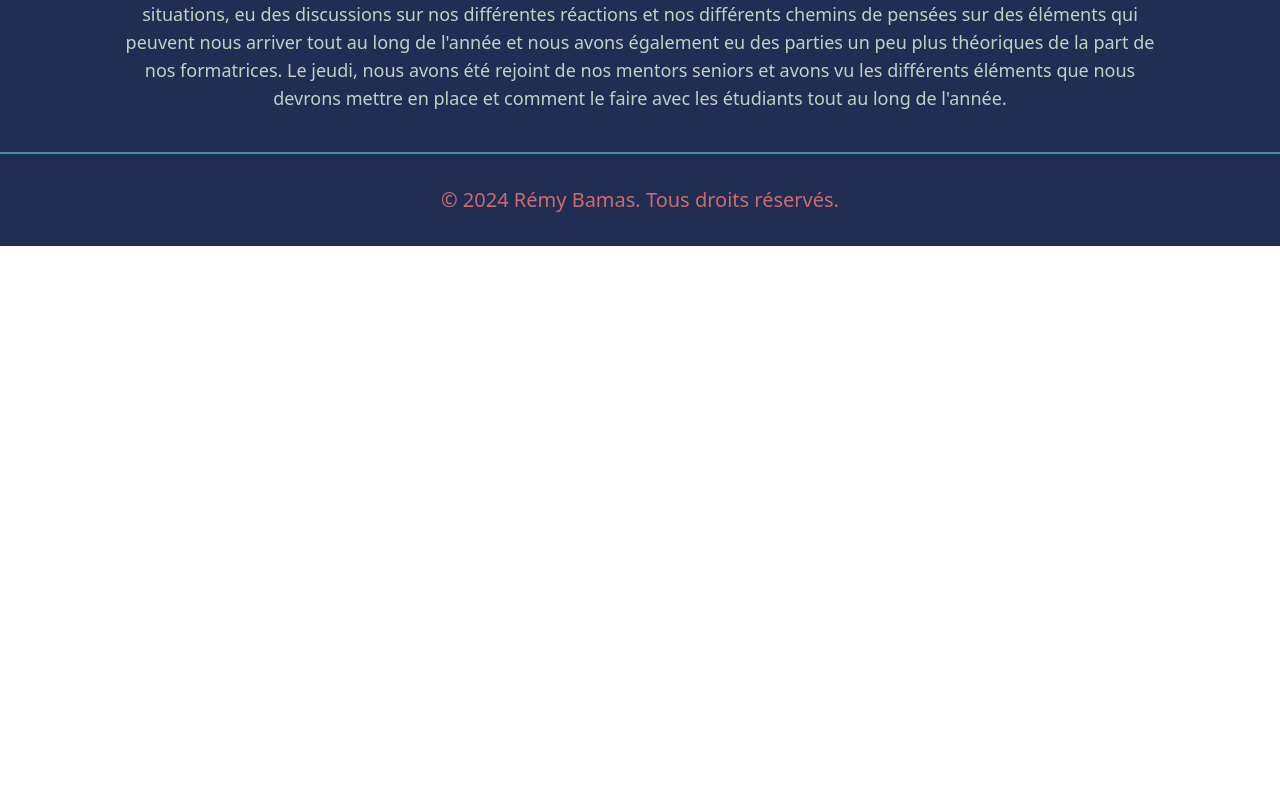
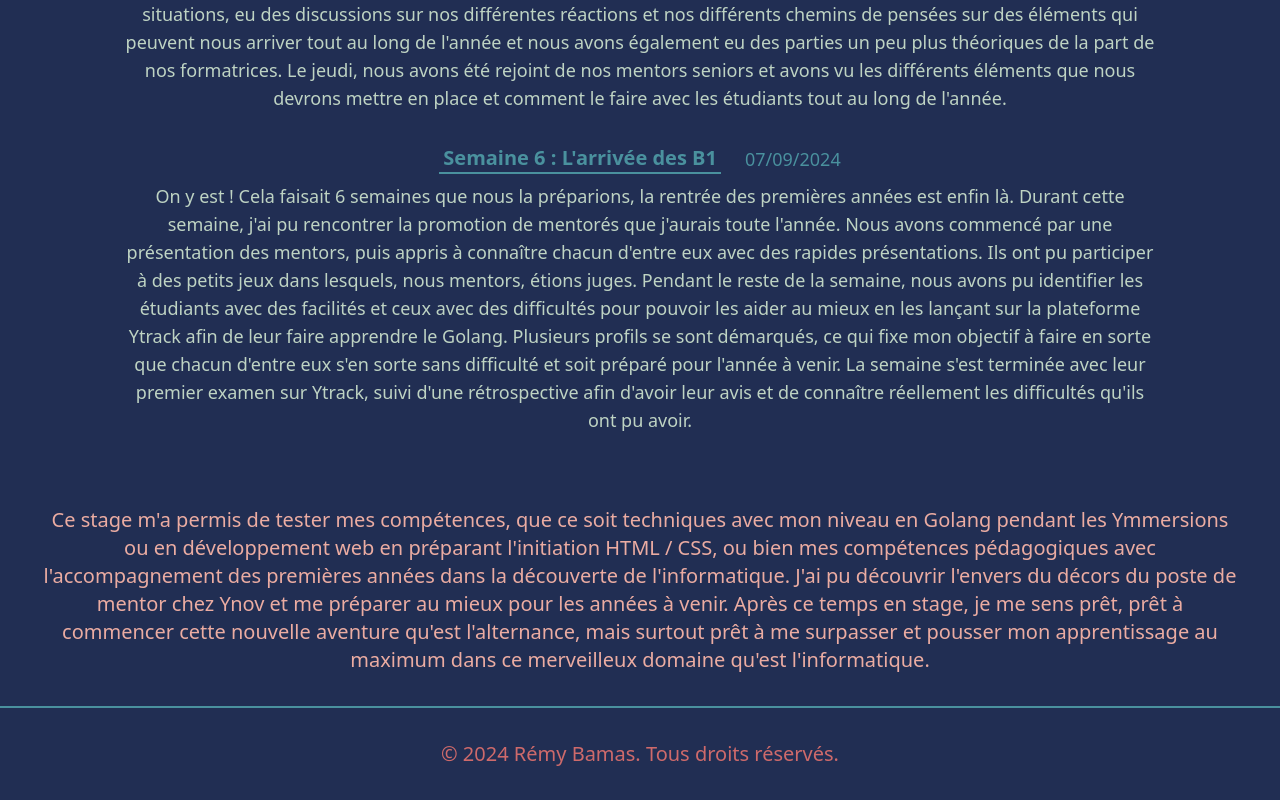
Before and after one commit to remybms/portfolio, a Next.js app: page /stageB2 in a window 1280 px wide. Shown: the part 1336-2136 px from the top of the page. Before the commit the page ends 1582 px from the top, so only its background shows below. Built offline with nearby package versions, Linux system fonts and the light colour scheme.

Commit message:
add week 6 and conclusion of this internship

```diff
--- a/pages/stageB2/index.js
+++ b/pages/stageB2/index.js
@@ -93,7 +93,24 @@ export default function Stage() {
                         Cette semaine avait lieu ma formation de mentor à Lyon. Cette formation me permet de connaitre le comportement à avoir avec les étudiants, comment gérer certains comportements et certaines situations difficiles. Durant cette formation, j'étais accompagné dans un premier temps de tous les mentors juniors d'Ynov. Nous avons participé à des mises en situations, eu des discussions sur nos différentes réactions et nos différents chemins de pensées sur des éléments qui peuvent nous arriver tout au long de l'année et nous avons également eu des parties un peu plus théoriques de la part de nos formatrices. Le jeudi, nous avons été rejoint de nos mentors seniors et avons vu les différents éléments que nous devrons mettre en place et comment le faire avec les étudiants tout au long de l'année.
                     </p>
                 </li>
+                <li className="flex flex-col space-y-2 items-center">
+                    <div className="flex space-x-6 text-blue items-center">
+                        <h2 className="border-b-2 w-fit  font-semibold text-xl px-1 text-center">
+                            Semaine 6 : L'arrivée des B1
+                        </h2>
+                        <div>
+                            07/09/2024
+                        </div>
+                    </div>
+
+                    <p className="text-pastel text-center tablet:mx-20 pc:mx-40">
+                        On y est ! Cela faisait 6 semaines que nous la préparions, la rentrée des premières années est enfin là. Durant cette semaine, j'ai pu rencontrer la promotion de mentorés que j'aurais toute l'année. Nous avons commencé par une présentation des mentors, puis appris à connaître chacun d'entre eux avec des rapides présentations. Ils ont pu participer à des petits jeux dans lesquels, nous mentors, étions juges. Pendant le reste de la semaine, nous avons pu identifier les étudiants avec des facilités et ceux avec des difficultés pour pouvoir les aider au mieux en les lançant sur la plateforme Ytrack afin de leur faire apprendre le Golang. Plusieurs profils se sont démarqués, ce qui fixe mon objectif à faire en sorte que chacun d'entre eux s'en sorte sans difficulté et soit préparé pour l'année à venir. La semaine s'est terminée avec leur premier examen sur Ytrack, suivi d'une rétrospective afin d'avoir leur avis et de connaître réellement les difficultés qu'ils ont pu avoir.
+                    </p>
+                </li>
             </ul>
+            <div className="flex text-pink text-xl my-8 mx-10 text-center">
+            Ce stage m'a permis de tester mes compétences, que ce soit techniques avec mon niveau en Golang pendant les Ymmersions ou en développement web en préparant l'initiation HTML / CSS, ou bien mes compétences pédagogiques avec l'accompagnement des premières années dans la découverte de l'informatique. J'ai pu découvrir l'envers du décors du poste de mentor chez Ynov et me préparer au mieux pour les années à venir. Après ce temps en stage, je me sens prêt, prêt à commencer cette nouvelle aventure qu'est l'alternance, mais surtout prêt à me surpasser et pousser mon apprentissage au maximum dans ce merveilleux domaine qu'est l'informatique.
+            </div>
             <Footer />
         </main>
     )
```
